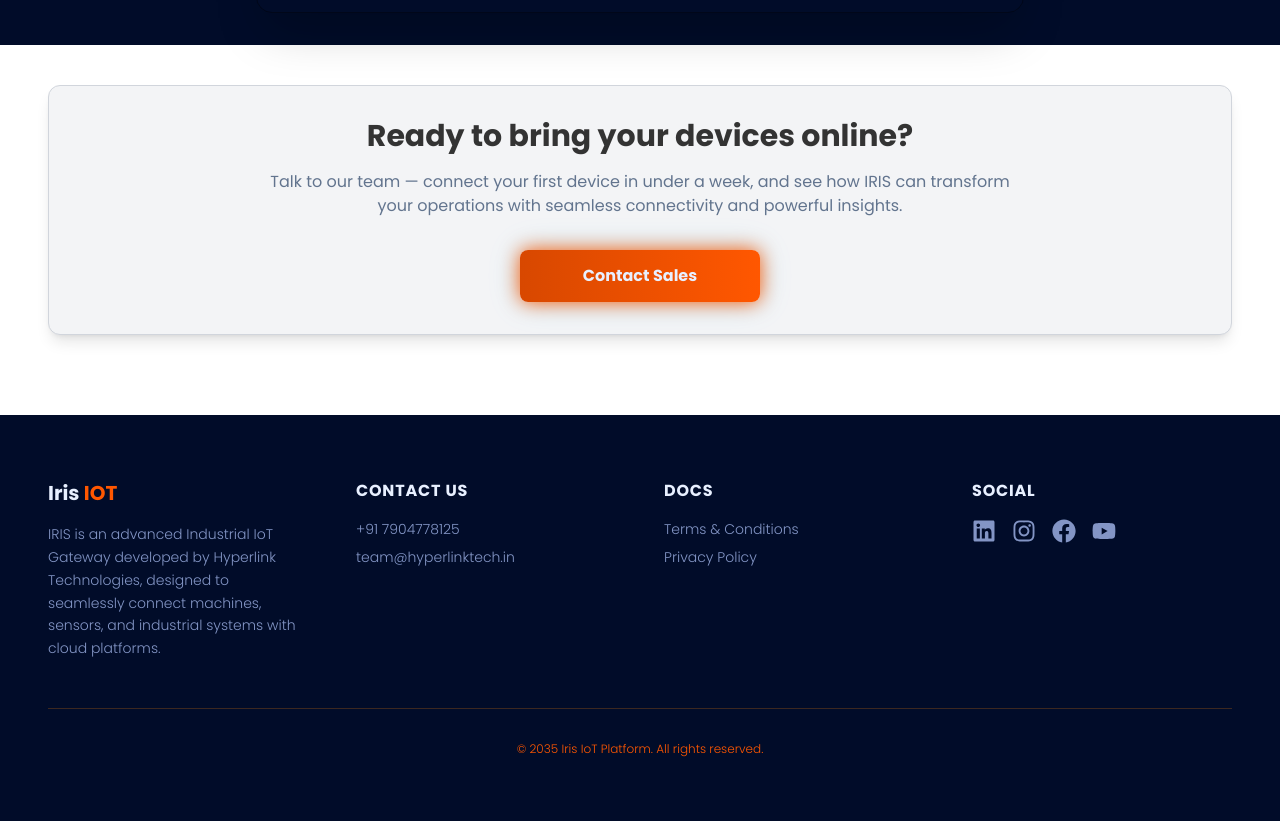
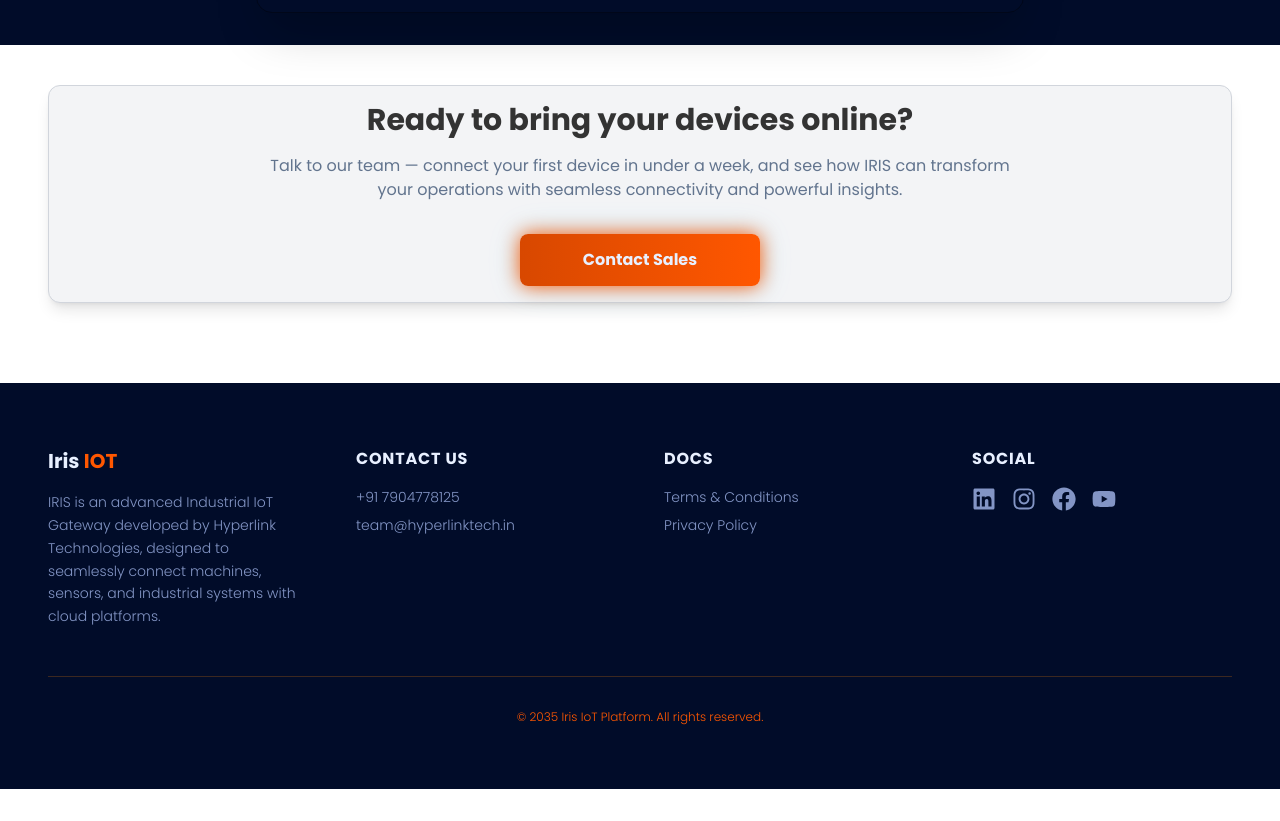
Before and after one commit to HyperlinkTechnologies/IRIS-IOT, a React (Vite) app: page /products in a window 1280 px wide. Shown: the part 1417-2238 px from the top of the page. After the commit the page ends 2206 px from the top, so only its background shows below. Built offline with nearby package versions, Linux system fonts and the light colour scheme; no server answers; what aws-amplify would draw is missing.

Commit message:
minor ui fixes

```diff
--- a/src/app/pages/Dashboard/Devicespage.jsx
+++ b/src/app/pages/Dashboard/Devicespage.jsx
@@ -19,8 +19,6 @@
 export default function DevicesPage() {
 
   /* ================= STATES ================= */
-
-  const telemetry = useRealtimeTelemetry();
 
   const [search, setSearch] =
     useState("");
--- a/src/app/pages/LandingPage/PricingPage.jsx
+++ b/src/app/pages/LandingPage/PricingPage.jsx
@@ -226,7 +226,7 @@
 
       {/* CTA Section */}
       <section className='bg-white px-12'>
-        <div className="bg-gray-100 rounded-xl p-8 shadow-lg text-center border border-gray-300 mb-10 ">
+        <div className="bg-gray-100 rounded-xl p-6 shadow-lg text-center border border-gray-300 mb-10 ">
         <div className="max-w-7xl mx-auto px-4 sm:px-6 lg:px-8 text-center">
           <h2 className="text-3xl font-bold text-[#333333] mb-4">
             Need a Custom Solution?
--- a/src/app/pages/LandingPage/ProductsPage.jsx
+++ b/src/app/pages/LandingPage/ProductsPage.jsx
@@ -105,8 +105,8 @@
 
       {/* CTA Section */}
       <section className='bg-white px-12 py-10'>
-        <div className="bg-gray-100 rounded-xl p-8 shadow-lg text-center border border-gray-300 mb-10 ">
-        <div className="max-w-7xl mx-auto px-4 sm:px-6 lg:px-8 text-center">
+        <div className="bg-gray-100 rounded-xl p-4 shadow-lg text-center border border-gray-300 mb-10 ">
+        <div className="max-w-7xl mx-auto px-4 sm:px-6 lg:px-8 text-center items-center flex flex-col justify-center">
           <h2 className="text-3xl font-bold text-[#333333] mb-4">
             Ready to bring your devices online?
           </h2>
```
